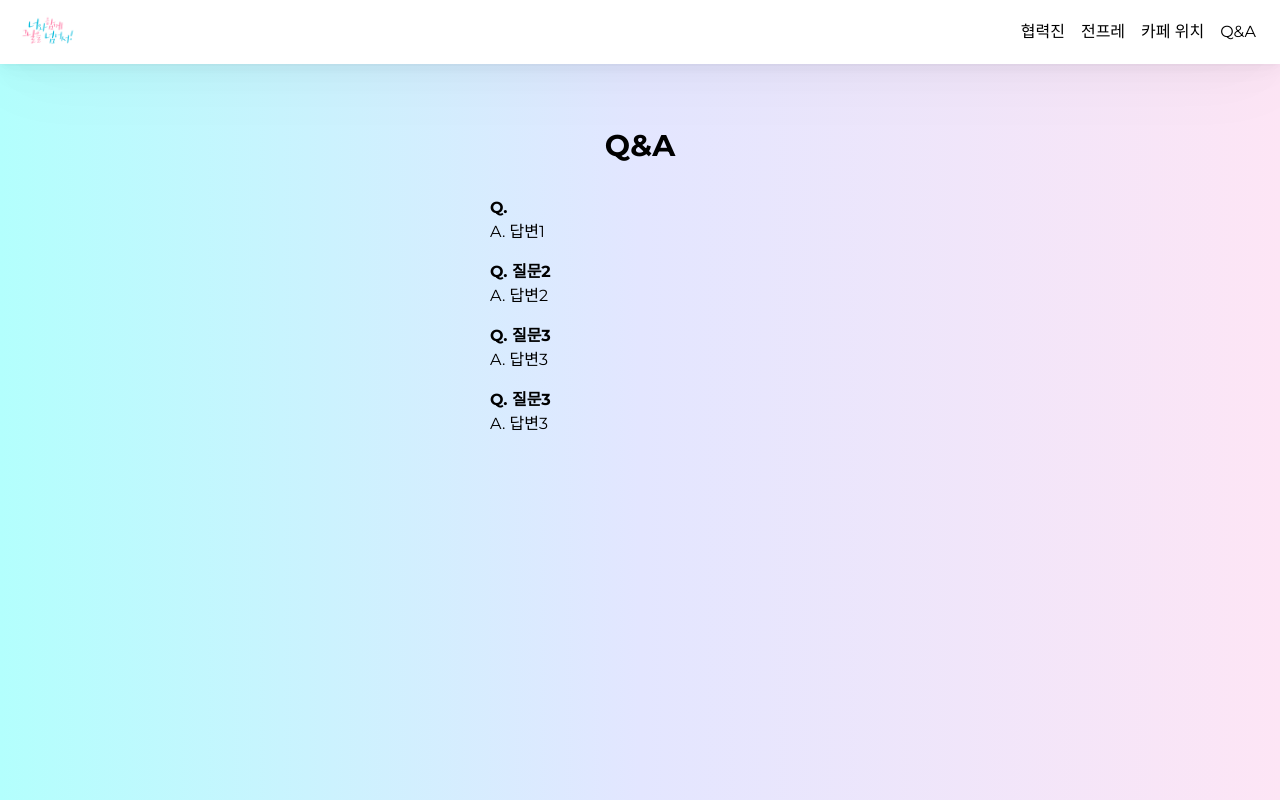
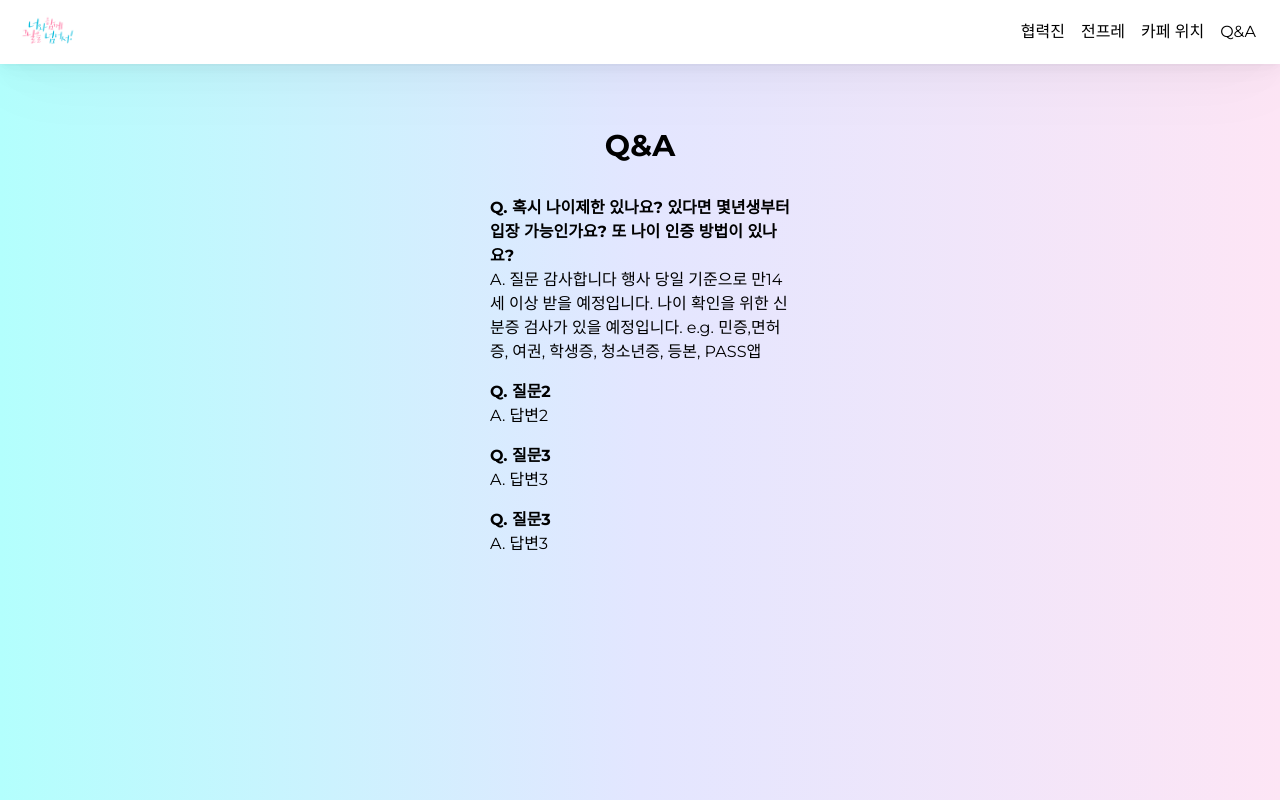
Before and after one commit to 5tarlight/happy-ankoha-day, a Next.js app: page /faq in a window 1280 px wide. Shown: the top 800 px of the page. Built offline with nearby package versions, Linux system fonts and the light colour scheme; a web font is replaced by a local one.

Commit message:
Update page.tsx

```diff
--- a/app/faq/page.tsx
+++ b/app/faq/page.tsx
@@ -10,8 +10,8 @@ function QnA({ question, answer }: { question: string; answer: string }) {
 export default function () {
   const qnaList = [
     {
-      question: "",
-      answer: "답변1",
+      question: "혹시 나이제한 있나요? 있다면 몇년생부터 입장 가능인가요? 또 나이 인증 방법이 있나요?",
+      answer: "질문 감사합니다 행사 당일 기준으로 만14세 이상 받을 예정입니다. 나이 확인을 위한 신분증 검사가 있을 예정입니다. e.g. 민증,면허증, 여권, 학생증, 청소년증, 등본, PASS앱",
     },
     {
       question: "질문2",
```
